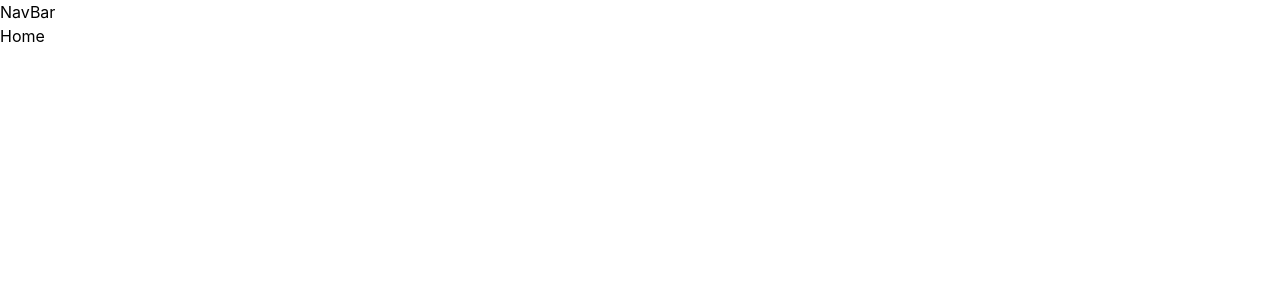
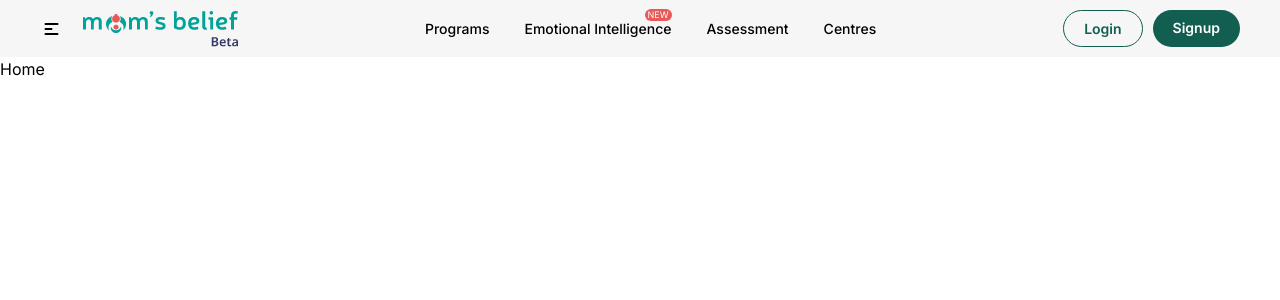
Before and after one commit to Harshitaj876/Moms-Belief, a React (Create React App) app: page / in a window 1280 px wide. Shown: the top 300 px of the page. Built offline with nearby package versions, Linux system fonts and the light colour scheme.

Commit message:
modified:   package-lock.json 	modified:   package.json 	new file:   public/Assets/logo.png 	modified:   public/index.html 	modified:   src/App.css 	modified:   src/Components/NavBar.js 	new file:   src/data.js 	modified:   src/index.css

```diff
--- a/package.json
+++ b/package.json
@@ -8,6 +8,8 @@
     "@testing-library/user-event": "^13.5.0",
     "react": "^18.3.1",
     "react-dom": "^18.3.1",
+    "react-icons": "^5.2.1",
+    "react-lazy-load-image-component": "^1.6.2",
     "react-router-dom": "^6.24.1",
     "react-scripts": "5.0.1",
     "web-vitals": "^2.1.4"
--- a/public/index.html
+++ b/public/index.html
@@ -3,6 +3,7 @@
   <head>
     <meta charset="utf-8" />
     <link rel="icon" href="%PUBLIC_URL%/favicon.ico" />
+    <link href="https://fonts.googleapis.com/css2?family=Inter:wght@100..900&display=swap" rel="stylesheet">
     <meta name="viewport" content="width=device-width, initial-scale=1" />
     <meta name="theme-color" content="#000000" />
     <meta
--- a/src/App.css
+++ b/src/App.css
@@ -1,3 +1,4 @@
+@import url('https://fonts.googleapis.com/css2?family=Inter:wght@100..900&display=swap');
 .App {
   text-align: center;
 }
--- a/src/Components/NavBar.js
+++ b/src/Components/NavBar.js
@@ -1,8 +1,47 @@
 import React from 'react'
+import { links } from '../data'
+import { LazyLoadImage } from 'react-lazy-load-image-component'
+import { HiMenuAlt1 } from 'react-icons/hi'
+import {Link, NavLink} from "react-router-dom";
 
 const NavBar = () => {
   return (
-    <div>NavBar</div>
+    <div className='flex row items-center justify-between px-10 py-[10px] bg-[#565656]/5'>
+      <div className='flex col items-center gap-5'>
+        <HiMenuAlt1 style={{ height: '20px', width: '23px'}}/>
+        <LazyLoadImage
+          src='/Assets/logo.png'
+          alt='Logo'
+          style={{ height: '36px', width: '155px'}}
+        />
+      </div>
+
+      <div>
+        <ul className='flex row gap-[35px]'>
+          {links.map(({name, path}, index) =>{
+              return(
+                <li key ={index}>
+                  <NavLink to={path}>
+                    <div className="relative">
+                      <h3 className='font-medium text-[14px]'>{name}</h3>
+                      {name === "Emotional Intelligence" && (
+                        <span className="absolute bottom-[18px] right-0 w-[27px] h-[12px] bg-[#EA5858] text-white text-[9px] flex items-center justify-center rounded-[6px]">
+                          NEW
+                        </span>
+                      )}
+                    </div>
+                  </NavLink>
+                </li>
+              )
+            })}
+        </ul>
+      </div>
+
+      <div className='flex row gap-[10px]'>
+        <Link to='/login' className='font-semibold text-[14px] border-[1px] border-[#125E50] rounded-[60px] px-[20px] py-[7px] text-[#125E50]'>Login</Link>
+        <Link to='/signup' className='font-semibold text-[14px] bg-[#125E50] rounded-[60px] px-[20px] py-[7px] text-[#FFF]'>Signup</Link>
+      </div>
+    </div>
   )
 }
 
--- /dev/null
+++ b/src/data.js
@@ -0,0 +1,22 @@
+export const links = [
+    {
+        id: 1,
+        name: 'Programs',
+        path: '/programs',
+    },
+    {
+        id: 2,
+        name: 'Emotional Intelligence',
+        path: '/emotionalIntelligence',
+    },
+    {
+        id: 3,
+        name: 'Assessment',
+        path: '/assessment',
+    },
+    {
+        id: 4,
+        name: 'Centres',
+        path: '/centres',
+    }
+]
--- a/src/index.css
+++ b/src/index.css
@@ -4,9 +4,7 @@
 
 body {
   margin: 0;
-  font-family: -apple-system, BlinkMacSystemFont, 'Segoe UI', 'Roboto', 'Oxygen',
-    'Ubuntu', 'Cantarell', 'Fira Sans', 'Droid Sans', 'Helvetica Neue',
-    sans-serif;
+  font-family:'Inter', sans-serif;
   -webkit-font-smoothing: antialiased;
   -moz-osx-font-smoothing: grayscale;
 }
```
Also changed, not shown: public/Assets/logo.png (added), 1 other file (tests, documents, lock files or other folders).
